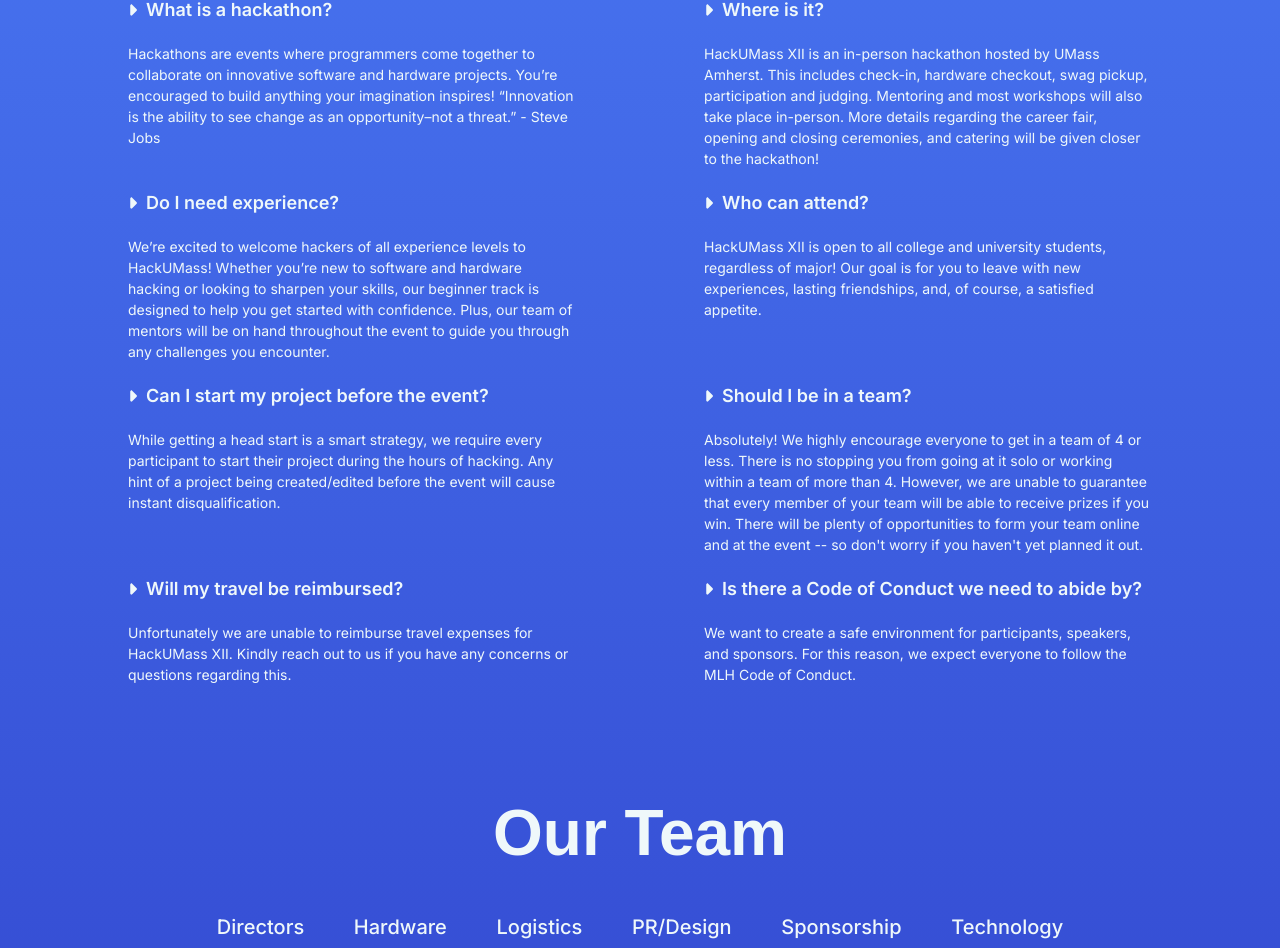
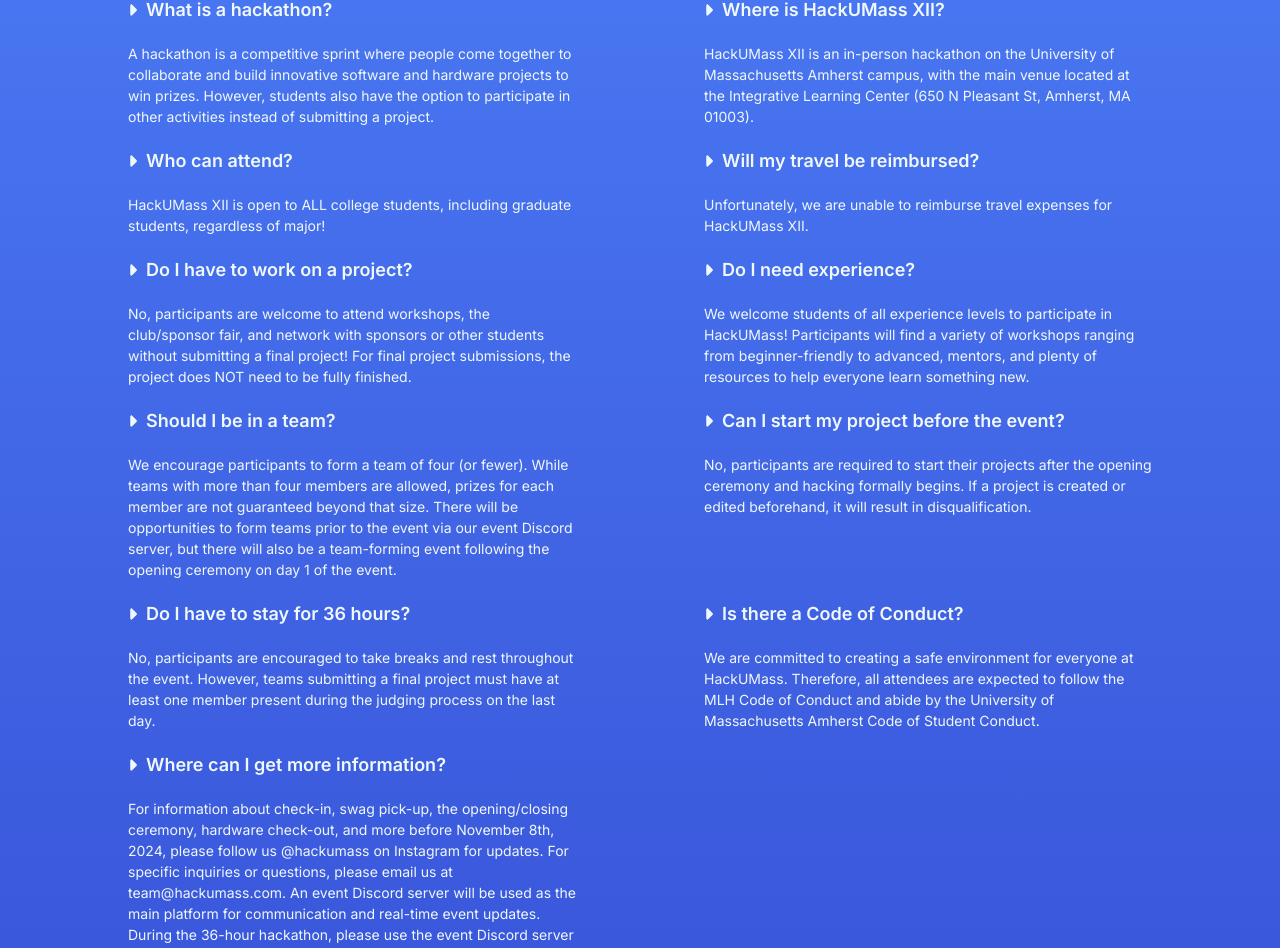
Before and after one commit to fuseumass/hackumass-website, a Next.js app: page / in a window 1280 px wide. Shown: the part 3431-4379 px from the top of the page. Built offline with nearby package versions, Linux system fonts and the light colour scheme.

Commit message:
Fixed FAQ

```diff
--- a/components/Landing/Faq.js
+++ b/components/Landing/Faq.js
@@ -10,109 +10,90 @@
       <div className="FAQContent">
         <div className="FAQContentItem">
           <h3 className="FAQContentItemHeading">
-            {" "}
-            <FontAwesomeIcon icon={faCaretRight} /> &nbsp;&nbsp;What is a
-            hackathon?
+            <FontAwesomeIcon icon={faCaretRight} /> &nbsp;&nbsp;What is a hackathon?
           </h3>
           <p className="FAQContentItemText">
-            Hackathons are events where programmers come together to collaborate
-            on innovative software and hardware projects. You’re encouraged to
-            build anything your imagination inspires! “Innovation is the ability
-            to see change as an opportunity–not a threat.” - Steve Jobs
+            A hackathon is a competitive sprint where people come together to collaborate and build innovative software and hardware projects to win prizes. However, students also have the option to participate in other activities instead of submitting a project.
           </p>
         </div>
         <div className="FAQContentItem">
           <h3 className="FAQContentItemHeading">
-            {" "}
-            <FontAwesomeIcon icon={faCaretRight} /> &nbsp;&nbsp;Where is it?
+            <FontAwesomeIcon icon={faCaretRight} /> &nbsp;&nbsp;Where is HackUMass XII?
           </h3>
           <p className="FAQContentItemText">
-            HackUMass XII is an in-person hackathon hosted by UMass Amherst.
-            This includes check-in, hardware checkout, swag pickup,
-            participation and judging. Mentoring and most workshops will also
-            take place in-person. More details regarding the career fair,
-            opening and closing ceremonies, and catering will be given closer to
-            the hackathon!
+            HackUMass XII is an in-person hackathon on the University of Massachusetts Amherst campus, with the main venue located at the Integrative Learning Center (650 N Pleasant St, Amherst, MA 01003).
           </p>
         </div>
         <div className="FAQContentItem">
           <h3 className="FAQContentItemHeading">
-            {" "}
-            <FontAwesomeIcon icon={faCaretRight} /> &nbsp;&nbsp;Do I need
-            experience?
+            <FontAwesomeIcon icon={faCaretRight} /> &nbsp;&nbsp;Who can attend?
           </h3>
           <p className="FAQContentItemText">
-            We’re excited to welcome hackers of all experience levels to
-            HackUMass! Whether you’re new to software and hardware hacking or
-            looking to sharpen your skills, our beginner track is designed to
-            help you get started with confidence. Plus, our team of mentors will
-            be on hand throughout the event to guide you through any challenges
-            you encounter.
+            HackUMass XII is open to ALL college students, including graduate students, regardless of major!
           </p>
         </div>
         <div className="FAQContentItem">
           <h3 className="FAQContentItemHeading">
-            {" "}
-            <FontAwesomeIcon icon={faCaretRight} /> &nbsp;&nbsp;Who can attend?
+            <FontAwesomeIcon icon={faCaretRight} /> &nbsp;&nbsp;Will my travel be reimbursed?
           </h3>
           <p className="FAQContentItemText">
-            HackUMass XII is open to all college and university students,
-            regardless of major! Our goal is for you to leave with new
-            experiences, lasting friendships, and, of course, a satisfied
-            appetite.
+            Unfortunately, we are unable to reimburse travel expenses for HackUMass XII.
           </p>
         </div>
         <div className="FAQContentItem">
           <h3 className="FAQContentItemHeading">
-            {" "}
-            <FontAwesomeIcon icon={faCaretRight} /> &nbsp;&nbsp;Can I start my
-            project before the event?
+            <FontAwesomeIcon icon={faCaretRight} /> &nbsp;&nbsp;Do I have to work on a project?
           </h3>
           <p className="FAQContentItemText">
-            While getting a head start is a smart strategy, we require every
-            participant to start their project during the hours of hacking. Any
-            hint of a project being created/edited before the event will cause
-            instant disqualification.
+            No, participants are welcome to attend workshops, the club/sponsor fair, and network with sponsors or other students without submitting a final project! For final project submissions, the project does NOT need to be fully finished.
           </p>
         </div>
         <div className="FAQContentItem">
           <h3 className="FAQContentItemHeading">
-            {" "}
-            <FontAwesomeIcon icon={faCaretRight} /> &nbsp;&nbsp;Should I be in a
-            team?
+            <FontAwesomeIcon icon={faCaretRight} /> &nbsp;&nbsp;Do I need experience?
           </h3>
           <p className="FAQContentItemText">
-            Absolutely! We highly encourage everyone to get in a team of 4 or
-            less. There is no stopping you from going at it solo or working
-            within a team of more than 4. However, we are unable to guarantee
-            that every member of your team will be able to receive prizes if you
-            win. There will be plenty of opportunities to form your team online
-            and at the event -- so don't worry if you haven't yet planned it
-            out.
+            We welcome students of all experience levels to participate in HackUMass! Participants will find a variety of workshops ranging from beginner-friendly to advanced, mentors, and plenty of resources to help everyone learn something new.
           </p>
         </div>
         <div className="FAQContentItem">
           <h3 className="FAQContentItemHeading">
-            {" "}
-            <FontAwesomeIcon icon={faCaretRight} /> &nbsp;&nbsp;Will my travel
-            be reimbursed?
+            <FontAwesomeIcon icon={faCaretRight} /> &nbsp;&nbsp;Should I be in a team?
           </h3>
           <p className="FAQContentItemText">
-            Unfortunately we are unable to reimburse travel expenses for
-            HackUMass XII. Kindly reach out to us if you have any concerns or
-            questions regarding this.
+            We encourage participants to form a team of four (or fewer). While teams with more than four members are allowed, prizes for each member are not guaranteed beyond that size. There will be opportunities to form teams prior to the event via our event Discord server, but there will also be a team-forming event following the opening ceremony on day 1 of the event.
           </p>
         </div>
         <div className="FAQContentItem">
           <h3 className="FAQContentItemHeading">
-            {" "}
-            <FontAwesomeIcon icon={faCaretRight} /> &nbsp;&nbsp;Is there a Code
-            of Conduct we need to abide by?
+            <FontAwesomeIcon icon={faCaretRight} /> &nbsp;&nbsp;Can I start my project before the event?
           </h3>
           <p className="FAQContentItemText">
-            We want to create a safe environment for participants, speakers, and
-            sponsors. For this reason, we expect everyone to follow the MLH Code
-            of Conduct.
+            No, participants are required to start their projects after the opening ceremony and hacking formally begins. If a project is created or edited beforehand, it will result in disqualification.
+          </p>
+        </div>
+        <div className="FAQContentItem">
+          <h3 className="FAQContentItemHeading">
+            <FontAwesomeIcon icon={faCaretRight} /> &nbsp;&nbsp;Do I have to stay for 36 hours?
+          </h3>
+          <p className="FAQContentItemText">
+            No, participants are encouraged to take breaks and rest throughout the event. However, teams submitting a final project must have at least one member present during the judging process on the last day.
+          </p>
+        </div>
+        <div className="FAQContentItem">
+          <h3 className="FAQContentItemHeading">
+            <FontAwesomeIcon icon={faCaretRight} /> &nbsp;&nbsp;Is there a Code of Conduct?
+          </h3>
+          <p className="FAQContentItemText">
+            We are committed to creating a safe environment for everyone at HackUMass. Therefore, all attendees are expected to follow the MLH Code of Conduct and abide by the University of Massachusetts Amherst Code of Student Conduct.
+          </p>
+        </div>
+        <div className="FAQContentItem">
+          <h3 className="FAQContentItemHeading">
+            <FontAwesomeIcon icon={faCaretRight} /> &nbsp;&nbsp;Where can I get more information?
+          </h3>
+          <p className="FAQContentItemText">
+            For information about check-in, swag pick-up, the opening/closing ceremony, hardware check-out, and more before November 8th, 2024, please follow us @hackumass on Instagram for updates. For specific inquiries or questions, please email us at team@hackumass.com. An event Discord server will be used as the main platform for communication and real-time event updates. During the 36-hour hackathon, please use the event Discord server to connect directly with an organizer or stop by the organizer room in the Integrative Learning Center (ILC).
           </p>
         </div>
       </div>
--- a/components/Landing/Sponsors.js
+++ b/components/Landing/Sponsors.js
@@ -52,13 +52,7 @@
         <div className="WhySponsorLeft">
           <h1 className="h1">Why should you sponsor us?</h1>
           <p className="p">
-            Sponsoring HackUMass is a strategic opportunity to engage with some
-            of the brightest minds in technology and innovation. As a sponsor,
-            you'll have direct access to a diverse pool of talented students and
-            professionals eager to tackle real-world challenges. This event
-            serves as a breeding ground for cutting-edge ideas and solutions,
-            offering your company a chance to gain fresh perspectives and
-            innovative approaches to your business challenges.
+          HackUMass is one of the largest tech events at UMass Amherst, providing sponsors with exclusive access to hundreds of participant resumes and direct opportunities to engage with students during the event, along with other valuable benefits. Our team collaborates with sponsors to customize packets tailored to the company’s needs, ensuring maximum exposure that benefits both students and the company.
           </p>
 
           <button
```
Also changed, not shown: 2 other files (tests, documents, lock files or other folders).
